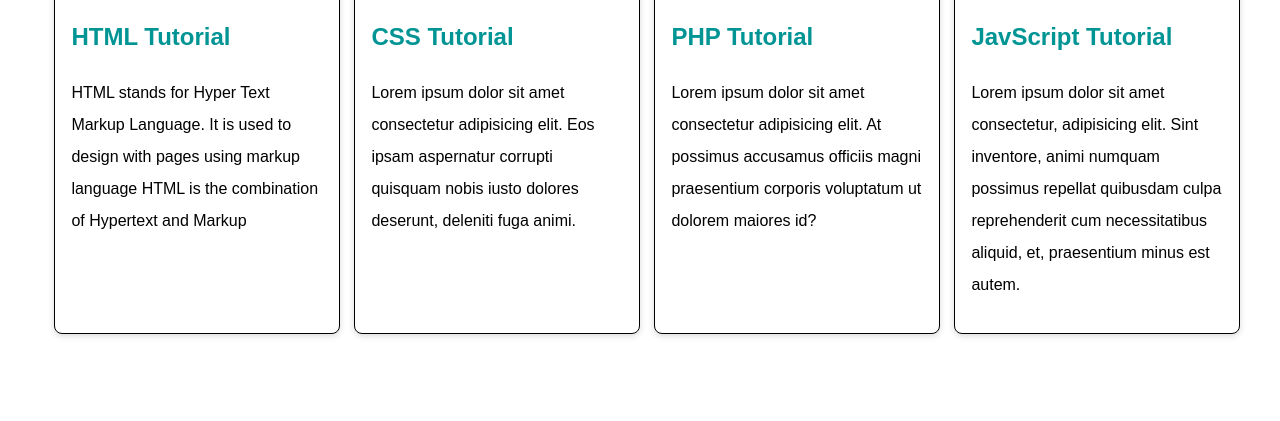
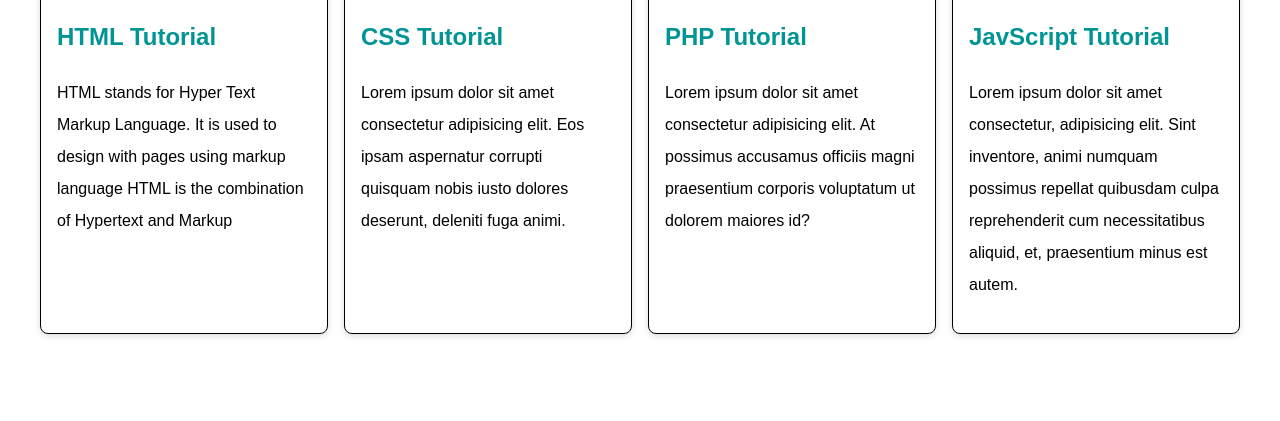
Before and after one commit to Fakhmians/Latihan-CSS-, a plain HTML site: page index.html in a window 1280 px wide. Shown: the part 408-829 px from the top of the page. Drawn offline with Linux system fonts and the light colour scheme.

Commit message:
update style

```diff
--- a/style.css
+++ b/style.css
@@ -24,11 +24,11 @@ body{
 .portfolio{
     margin: 3rem auto;
     display: flex;
+    gap: 1rem;
 }
 
 
 .box {
-    margin-left: 0.9rem;
     border: 1px solid black;
     width: 25%;
     border-radius: 8px;
```
